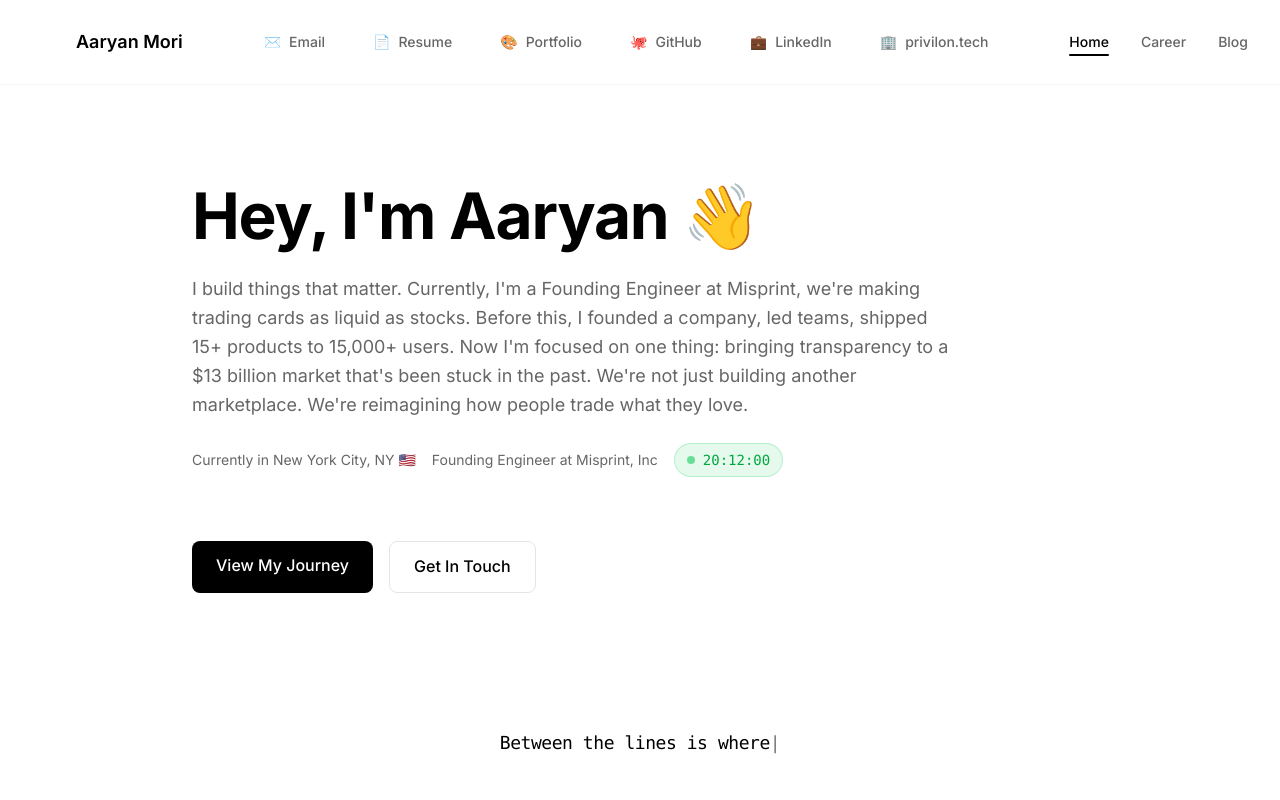
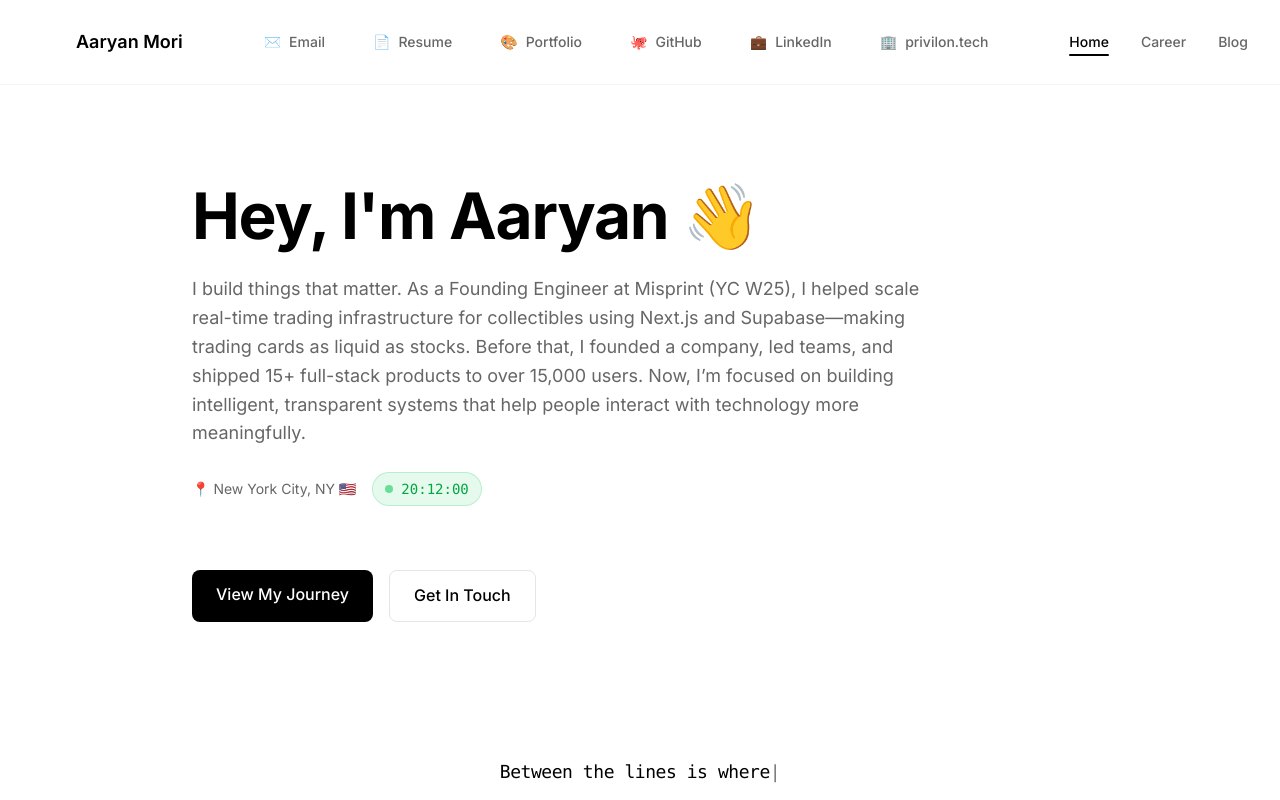
Before and after one commit to Moriyan1307/portfolio, a Next.js app: page / in a window 1280 px wide. Shown: the top 800 px of the page. Built offline with nearby package versions, Linux system fonts and the light colour scheme.

Commit message:
Fixed misprint exp

```diff
--- a/src/app/page.tsx
+++ b/src/app/page.tsx
@@ -142,18 +142,17 @@ export default function Page() {
               Hey, I&apos;m Aaryan 👋
             </h1>
             <p className="text-body max-w-3xl leading-relaxed mb-6">
-              I build things that matter. Currently, I&apos;m a Founding
-              Engineer at Misprint, we&apos;re making trading cards as liquid as
-              stocks. Before this, I founded a company, led teams, shipped 15+
-              products to 15,000+ users. Now I&apos;m focused on one thing:
-              bringing transparency to a $13 billion market that&apos;s been
-              stuck in the past. We&apos;re not just building another
-              marketplace. We&apos;re reimagining how people trade what they
-              love.
+              I build things that matter. As a Founding Engineer at Misprint (YC
+              W25), I helped scale real-time trading infrastructure for
+              collectibles using Next.js and Supabase—making trading cards as
+              liquid as stocks. Before that, I founded a company, led teams, and
+              shipped 15+ full-stack products to over 15,000 users. Now, I’m
+              focused on building intelligent, transparent systems that help
+              people interact with technology more meaningfully.
             </p>
             <div className="flex items-center space-x-4 text-sm text-secondary">
-              <span>Currently in New York City, NY 🇺🇸</span>
-              <span>Founding Engineer at Misprint, Inc</span>
+              <span>📍 New York City, NY 🇺🇸</span>
+
               <LiveTime />
             </div>
           </div>
```
